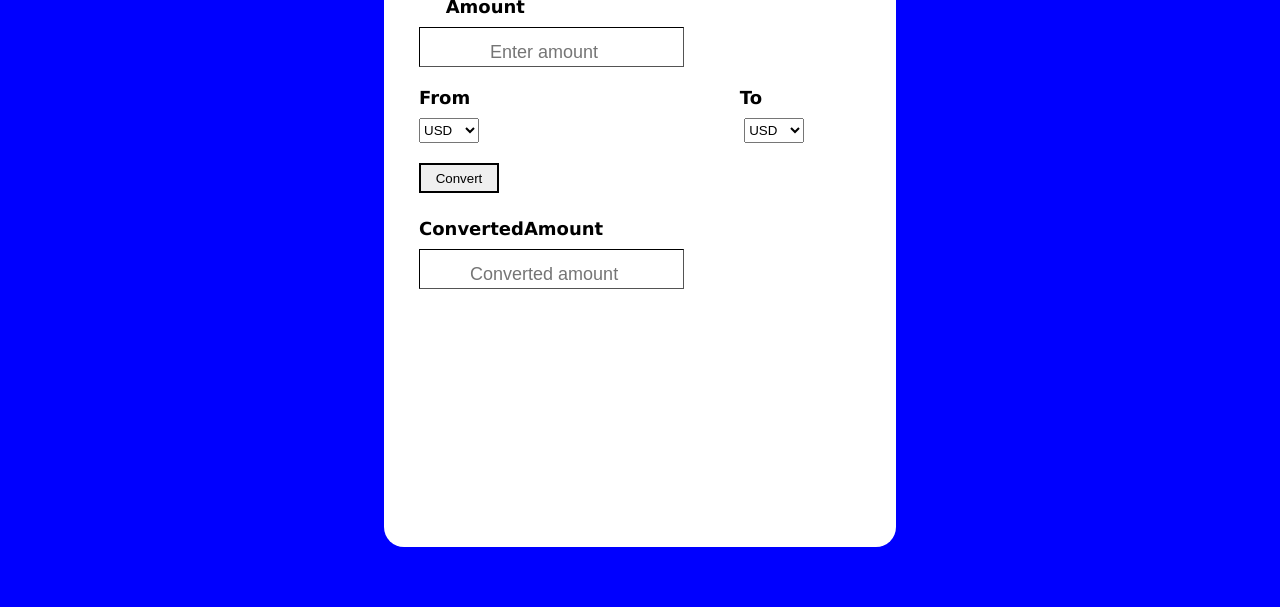
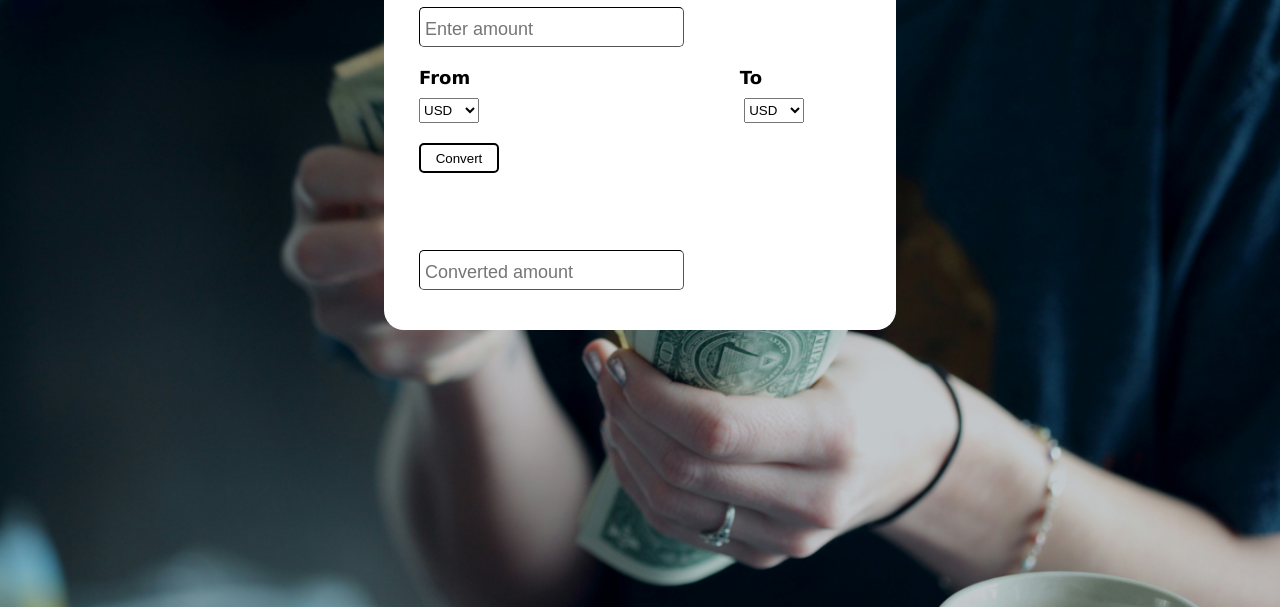
Before and after one commit to tannytngoe/CurrencyCon, a plain HTML site: page index.html in a window 1280 px wide. Shown: the part 193-800 px from the top of the page. Drawn offline with Linux system fonts and the light colour scheme.

Commit message:
Background Changed + Front End Changes
Added background Image and made a few changes to the CSS.

```diff
--- a/index.html
+++ b/index.html
@@ -41,14 +41,14 @@
 
          </div>
          <div class="myform">
-            <label for="amountconverted" class="convert">ConvertedAmount</label>
+            <label for="amountconverted" class="convert">Converted Amount</label>
             <input type="number" id="convertedamount" placeholder="Converted amount">
          </div>
 
       </form>
 
 
-
+     <script src="main.js"></script>
     </div>
 </body>
 </html>
--- a/style.css
+++ b/style.css
@@ -7,7 +7,8 @@
 }
 body{
 
-       background-color:blue;
+       background-image: url('./images/background.jpg');
+       background-size: cover;
 
 
 }
@@ -15,12 +16,12 @@ body{
 
      width: 40%;
      background-color: white;
-     color: #fff;
+     color: black;
      margin-left: 30%;
      border-radius: 20px;
      padding: 40px 35px;
      text-align: center;
-     height: 90vh;
+     height: auto;
      margin-top: 20px;
 
 }
@@ -37,20 +38,20 @@ body{
 
 }
 .amount{
-       padding-top: 70px;
+       padding-top: 50px;
        margin-right: 70%;
        font-size: large;
        font-weight: bold;
-       color: black;
+       color: white;
        font-family: Verdana, Geneva, Tahoma, sans-serif;
 
 }
 #amount{
     margin-right: 60%;
     padding-top: 10px;
-    text-align: center;
     margin-top: 10px;
     width: 60%;
+    background-color: white;
     border:1px solid black;
     border-style: inset;
     height: 40px;
@@ -97,23 +98,21 @@ body{
 #convertBtn{
          width: 80px;
          height: 30px;
+         background-color: white;
          border: 2px solid black;
 }
 .convert{
     margin-right: 80%;
     padding-top: 25px;
     font-size: large;
-    color: black ;
+    color: white ;
     font-family: Verdana, Geneva, Tahoma, sans-serif;
     font-weight: bold;
+}
 
-
-
-}
 #convertedamount{
             margin-right: 60%;
             padding-top: 10px;
-            text-align: center;
             margin-top: 10px;
             width: 60%;
             border:1px solid black;
@@ -126,3 +125,8 @@ body{
    font-size: large;
    font-weight: lighter;
 }
+
+input, button{
+    border-radius: 5px;
+    padding: 5px;
+}
```
Also changed, not shown: images/background.jpg (added).
